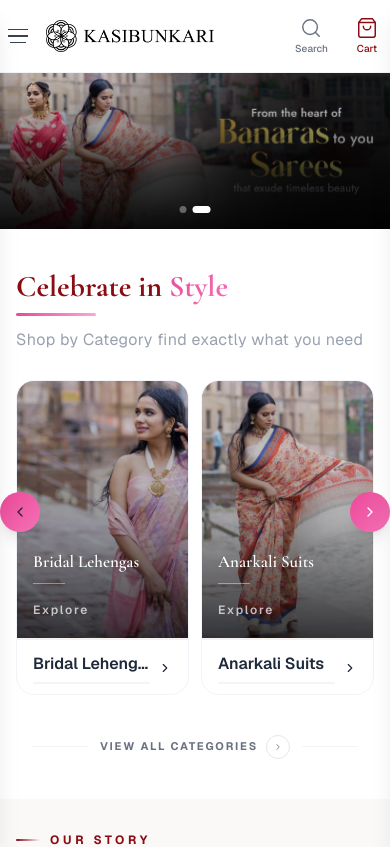
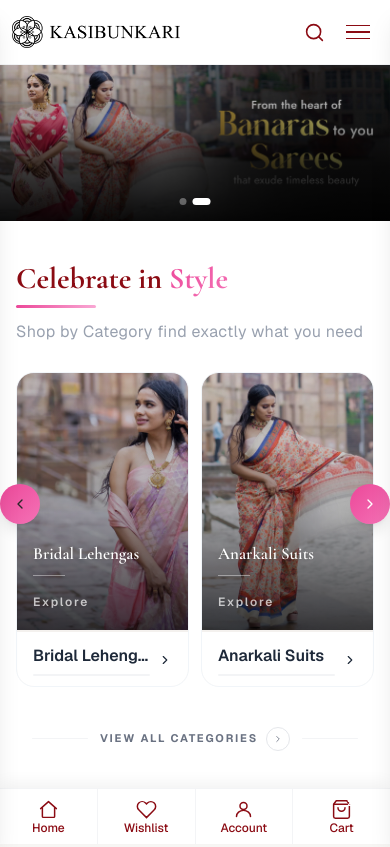
Before and after one commit to rahulkumar-9997/kashi-bunkari, a Next.js app: page / in a window 390 px wide. Shown: the top 847 px of the page. Built offline with nearby package versions, Linux system fonts and the light colour scheme.

Commit message:
mobile responsive

```diff
--- a/src/components/HeroSlider.tsx
+++ b/src/components/HeroSlider.tsx
@@ -206,7 +206,7 @@ export default function HeroSlider() {
               key={i}
               onClick={() => api?.scrollTo(i)}
               aria-label={`Go to slide ${i + 1}`}
-              className="rounded-full border-none transition-all duration-300"
+              className="rounded-full border-none transition-all duration-300 cursor-pointer"
               style={{
                 background: i === current ? "#fff" : "rgba(255,255,255,0.35)",
                 width: i === current ? 18 : 7,
@@ -217,13 +217,13 @@ export default function HeroSlider() {
         </div>
 
         <CarouselPrevious
-          className="absolute left-4 top-1/2 -translate-y-1/2 bg-white hover:bg-white text-black border-none h-12 w-12 rounded-full shadow-lg z-10 hidden md:flex"
+          className="absolute left-4 top-1/2 -translate-y-1/2 bg-white hover:bg-white text-black border-none h-12 w-12 rounded-full shadow-lg z-10 hidden md:flex cursor-pointer"
           size="icon"
         >
           <ChevronLeft className="h-6 w-6" />
         </CarouselPrevious>
         <CarouselNext
-          className="absolute right-4 top-1/2 -translate-y-1/2 bg-white hover:bg-white text-black border-none h-12 w-12 rounded-full shadow-lg z-10 hidden md:flex"
+          className="absolute right-4 top-1/2 -translate-y-1/2 bg-white hover:bg-white text-black border-none h-12 w-12 rounded-full shadow-lg z-10 hidden md:flex cursor-pointer"
           size="icon"
         >
           <ChevronRight className="h-6 w-6" />
--- a/src/components/LogoSearchBar.tsx
+++ b/src/components/LogoSearchBar.tsx
@@ -2,6 +2,8 @@
 import { useState, useEffect, useRef } from "react";
 import { useCart } from "./CartContext";
 import Image from "next/image";
+import Link from "next/link";
+
 export default function LogoSearchBar({
   onMenuOpen,
 }: {
@@ -26,11 +28,13 @@
     "Designer Kurtis",
     "Festive Collection",
   ];
+
   useEffect(() => {
     const h = () => setScrolled(window.scrollY > 10);
     window.addEventListener("scroll", h, { passive: true });
     return () => window.removeEventListener("scroll", h);
   }, []);
+
   useEffect(() => {
     const interval = setInterval(() => {
       setAnimating(true);
@@ -43,35 +47,64 @@
     }, 2500);
     return () => clearInterval(interval);
   }, [searchSuggestions.length]);
+
   const showAnimatedPlaceholder = !isSearchFocused && !searchValue;
+
   return (
     <>
-        {/* Keyframe styles injected once */}
-        <style>{`
-            @keyframes slideUpIn {
-            from { transform: translateY(60%); opacity: 0; }
-            to   { transform: translateY(0);   opacity: 1; }
-            }
-            @keyframes slideUpOut {
-            from { transform: translateY(0);   opacity: 1; }
-            to   { transform: translateY(-60%); opacity: 0; }
-            }
-            .placeholder-enter {
-            animation: slideUpIn 0.3s ease forwards;
-            }
-            .placeholder-exit {
-            animation: slideUpOut 0.3s ease forwards;
-            }
-        `}</style>
 
       <div
-            className="w-full bg-white border-b border-gray-100 sticky top-0 z-[300] transition-shadow duration-300"
+        className="w-full bg-white border-b border-gray-100 sticky top-0 z-[300] transition-shadow"
         style={{
           boxShadow: scrolled ? "0 2px 16px rgba(0,0,0,0.08)" : "none",
-            }}>
-            <div className="mx-auto max-w-7xl flex items-center justify-between h-18">
+        }}
+      >
+        <div className="mx-auto max-w-7xl flex items-center justify-between h-16 md:h-18 px-3 md:px-0">
+          {/* ══ MOBILE HEADER LAYOUT: Logo → Menu → Search ══ */}
+          <div className="flex md:hidden items-center justify-between w-full">
+            {/* Logo */}
+            <Link href="/" className="flex items-center shrink-0">
+              <Image
+                src="/images/kasibunkari_logo.webp"
+                alt="Kasibunkari Logo"
+                width={160}
+                height={50}
+                className="object-contain w-auto h-8 sm:h-9"
+                priority
+              />
+            </Link>
+
+            {/* Menu + Search */}
+            <div className="flex items-center gap-1 shrink-0">
+                <button
+                    onClick={() => setSearchOpen(!searchOpen)}
+                    className="flex items-center justify-center w-10 h-10 text-maroon hover:text-pink transition-colors"
+                    aria-label="Search">
+                    <svg
+                    width="21"
+                    height="21"
+                    fill="none"
+                    stroke="currentColor"
+                    viewBox="0 0 24 24"
+                    strokeWidth="1.8"
+                    >
+                    <circle cx="11" cy="11" r="8" />
+                    <path d="M21 21l-4.35-4.35" strokeLinecap="round" />
+                    </svg>
+                </button>
+                <button
+                    onClick={onMenuOpen}
+                    aria-label="Open menu"
+                    className="w-10 h-10 flex flex-col items-center justify-center gap-1.25 text-maroon hover:text-pink transition-colors shrink-0">
+                    <span className="w-6 h-[1.5px] bg-current" />
+                    <span className="w-6 h-[1.5px] bg-current" />
+                    <span className="w-6 h-[1.5px] bg-current" />
+                </button>
+            </div>
+          </div>
+          {/* ══ DESKTOP HEADER LAYOUT ══ */}
           {/* Left: Hamburger + Logo */}
-            <div className="flex items-center gap-2.5 shrink-0">
+          <div className="hidden md:flex items-center gap-2.5 shrink-0">
             <button
               onClick={onMenuOpen}
               aria-label="Open menu"
@@ -81,22 +114,21 @@
               <span className="w-5 h-[1.5px] bg-current" />
               <span className="w-4 h-[1.5px] bg-current" />
             </button>
-                <a href="/" className="flex items-center shrink-0">
+            <Link href="/" className="flex items-center shrink-0">
               <Image
                 src="/images/kasibunkari_logo.webp"
                 alt="Kasibunkari Logo"
                 width={160}
                 height={50}
-                    className="object-contain w-auto h-8 sm:h-10 md:h-12"
+                className="object-contain w-auto h-12"
                 priority
               />
-                </a>
+            </Link>
           </div>
 
           {/* Center: Desktop Search */}
           <div className="flex-1 max-w-130 mx-auto relative hidden md:block px-4">
             <div className="relative">
-                {/* Real input — transparent text when empty so placeholder overlay shows */}
               <input
                 ref={inputRef}
                 type="search"
@@ -107,8 +139,6 @@
                 className="w-full bg-gray-50 border border-gray-200 rounded-full pl-11 pr-5 py-2.5 font-sans text-[13px] text-gray-700 outline-none focus:border-pink focus:bg-white transition-all"
                 style={{ color: searchValue ? "#374151" : "transparent" }}
               />
-
-                {/* Animated sliding placeholder — hidden when focused or has value */}
               {showAnimatedPlaceholder && (
                 <span
                   key={currentSuggestionIndex}
@@ -119,8 +149,6 @@
                   {searchSuggestions[currentSuggestionIndex]}
                 </span>
               )}
-
-                {/* Search icon */}
               <button
                 type="submit"
                 className="absolute left-3.5 top-1/2 -translate-y-1/2 text-gray-400 hover:text-pink transition-colors"
@@ -143,29 +171,13 @@
             </div>
           </div>
 
-            {/* Right: Icons */}
-            <div className="flex items-center gap-1 shrink-0">
-                {/* Mobile search toggle */}
+          {/* ── Desktop Right: Icons ── */}
+          <div className="hidden md:flex items-center gap-1 shrink-0">
+            {/* Desktop — Wishlist */}
             <button
-                onClick={() => setSearchOpen(!searchOpen)}
-                className="md:hidden flex flex-col items-center gap-0.5 px-3 py-1.5 text-gray-500 hover:text-pink transition-colors"
+              className="flex flex-col items-center gap-0.5 px-3 py-1.5 text-maroon hover:text-pink transition-colors cursor-pointer"
+              onClick={() => console.log("Wishlist")}
             >
-                <svg
-                    width="22"
-                    height="22"
-                    fill="none"
-                    stroke="currentColor"
-                    viewBox="0 0 24 24"
-                    strokeWidth="1.6"
-                >
-                    <circle cx="11" cy="11" r="8" />
-                    <path d="M21 21l-4.35-4.35" strokeLinecap="round" />
-                </svg>
-                <span className="font-sans text-[10px] font-medium">Search</span>
-                </button>
-
-                {/* Wishlist */}
-                <button className="hidden sm:flex flex-col items-center gap-0.5 px-3 py-1.5 text-maroon hover:text-pink transition-colors cursor-pointer" onClick={() => console.log("Wishlist")}>
               <svg
                 width="22"
                 height="22"
@@ -184,8 +196,8 @@
               </span>
             </button>
 
-                {/* Account */}
-                <button className="hidden sm:flex flex-col items-center gap-0.5 px-3 py-1.5 text-maroon hover:text-pink transition-colors cursor-pointer">
+            {/* Desktop — Account */}
+            <button className="hidden md:flex flex-col items-center gap-0.5 px-3 py-1.5 text-maroon hover:text-pink transition-colors cursor-pointer">
               <svg
                 width="22"
                 height="22"
@@ -200,10 +212,10 @@
               <span className="font-sans text-[10px] font-medium">Account</span>
             </button>
 
-                {/* Cart */}
+            {/* Desktop — Cart */}
             <button
               onClick={openCart}
-                className="relative flex flex-col items-center gap-0.5 px-3 py-1.5 text-maroon hover:text-pink transition-colors cursor-pointer"
+              className="hidden md:flex relative flex-col items-center gap-0.5 px-3 py-1.5 text-maroon hover:text-pink transition-colors cursor-pointer"
             >
               <svg
                 width="22"
@@ -222,11 +234,11 @@
                 <path d="M16 10a4 4 0 01-8 0" strokeLinecap="round" />
               </svg>
               <span className="font-sans text-[10px] font-medium">Cart</span>
-                {/* {cartCount > 0 && (
+              {cartCount > 0 && (
                 <span className="absolute top-1 right-1 min-w-4.5 h-4.5 bg-pink text-maroon font-sans text-[9px] font-bold rounded-full flex items-center justify-center px-1 border-2 border-maroon">
                   {cartCount}
                 </span>
-                )} */}
+              )}
             </button>
           </div>
         </div>
@@ -234,7 +246,7 @@
 
       {/* Mobile search drawer */}
       {searchOpen && (
-            <div className="md:hidden w-full bg-white px-4 py-3 border-b border-gray-100">
+        <div className="md:hidden w-full bg-white px-4 py-3 border-b border-gray-100 sticky top-16 z-[290]">
           <div className="relative">
             <input
               type="search"
@@ -258,6 +270,129 @@
           </div>
         </div>
       )}
+
+      {/* ══════════════════════════════════════
+          MOBILE BOTTOM STICKY NAV
+          Home · Wishlist · Account · Cart
+      ══════════════════════════════════════ */}
+      <div
+        className="md:hidden fixed bottom-0 left-0 right-0 z-[300] bg-white border-t border-gray-100 shadow-[0_-4px_16px_rgba(0,0,0,0.06)]"
+        style={{ paddingBottom: "env(safe-area-inset-bottom, 0px)" }}
+      >
+        <div className="flex items-stretch divide-x divide-gray-100 max-w-7xl mx-auto">
+          {/* Home */}
+          <a
+            href="/"
+            className="flex-1 min-w-0 flex flex-col items-center justify-center gap-0.5 py-2.5 text-maroon hover:text-pink transition-colors"
+          >
+            <svg
+              width="21"
+              height="21"
+              fill="none"
+              stroke="currentColor"
+              viewBox="0 0 24 24"
+              strokeWidth="1.7"
+              className="shrink-0"
+            >
+              <path
+                d="M3 11l9-8 9 8"
+                strokeLinecap="round"
+                strokeLinejoin="round"
+              />
+              <path
+                d="M5 10v10a1 1 0 001 1h12a1 1 0 001-1V10"
+                strokeLinecap="round"
+                strokeLinejoin="round"
+              />
+            </svg>
+            <span className="font-sans text-[12px] font-medium leading-none whitespace-nowrap">
+              Home
+            </span>
+          </a>
+
+          {/* Wishlist */}
+          <button
+            onClick={() => console.log("Wishlist")}
+            className="flex-1 min-w-0 flex flex-col items-center justify-center gap-0.5 py-2.5 text-maroon hover:text-pink transition-colors cursor-pointer"
+          >
+            <svg
+              width="21"
+              height="21"
+              fill="none"
+              stroke="currentColor"
+              viewBox="0 0 24 24"
+              strokeWidth="1.7"
+              className="shrink-0"
+            >
+              <path
+                d="M20.84 4.61a5.5 5.5 0 00-7.78 0L12 5.67l-1.06-1.06a5.5 5.5 0 00-7.78 7.78l1.06 1.06L12 21.23l7.78-7.78 1.06-1.06a5.5 5.5 0 000-7.78z"
+                strokeLinecap="round"
+              />
+            </svg>
+            <span className="font-sans text-[12px] font-medium leading-none whitespace-nowrap">
+              Wishlist
+            </span>
+          </button>
+
+          {/* Account */}
+          <button className="flex-1 min-w-0 flex flex-col items-center justify-center gap-0.5 py-2.5 text-maroon hover:text-pink transition-colors cursor-pointer">
+            <svg
+              width="21"
+              height="21"
+              fill="none"
+              stroke="currentColor"
+              viewBox="0 0 24 24"
+              strokeWidth="1.7"
+              className="shrink-0"
+            >
+              <circle cx="12" cy="8" r="4" />
+              <path d="M4 20c0-4 3.6-7 8-7s8 3 8 7" strokeLinecap="round" />
+            </svg>
+            <span className="font-sans text-[12px] font-medium leading-none whitespace-nowrap">
+              Account
+            </span>
+          </button>
+
+          {/* Cart */}
+          <button
+            onClick={openCart}
+            className="flex-1 min-w-0 relative flex flex-col items-center justify-center gap-0.5 py-2.5 text-maroon hover:text-pink transition-colors cursor-pointer"
+          >
+            <span className="relative shrink-0">
+              <svg
+                width="21"
+                height="21"
+                fill="none"
+                stroke="currentColor"
+                viewBox="0 0 24 24"
+                strokeWidth="1.7"
+              >
+                <path
+                  d="M6 2L3 6v14a2 2 0 002 2h14a2 2 0 002-2V6l-3-4z"
+                  strokeLinecap="round"
+                  strokeLinejoin="round"
+                />
+                <line x1="3" y1="6" x2="21" y2="6" />
+                <path d="M16 10a4 4 0 01-8 0" strokeLinecap="round" />
+              </svg>
+              {cartCount > 0 && (
+                <span className="absolute -top-1 -right-1.5 min-w-4 h-4 bg-pink text-white font-sans text-[8.5px] font-bold rounded-full flex items-center justify-center px-1">
+                  {cartCount}
+                </span>
+              )}
+            </span>
+            <span className="font-sans text-[12px] font-medium leading-none whitespace-nowrap">
+              Cart
+            </span>
+          </button>
+        </div>
+      </div>
+
+      {/* Spacer so page content doesn't hide behind bottom nav (incl. safe-area for notch devices) */}
+      {/* <div
+        className="md:hidden"
+        style={{ height: "calc(3.5rem + env(safe-area-inset-bottom, 0px))" }}
+      /> */}
     </>
   );
 }
```
Lines whose indentation alone changed are shown as unchanged.
